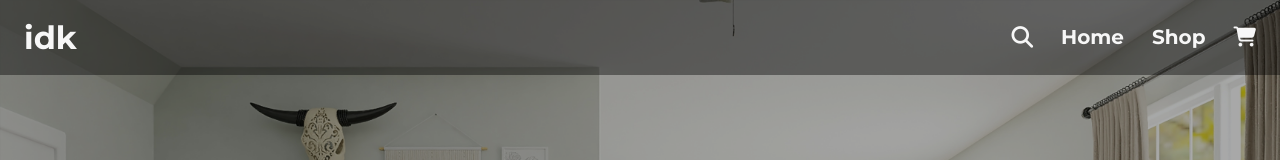
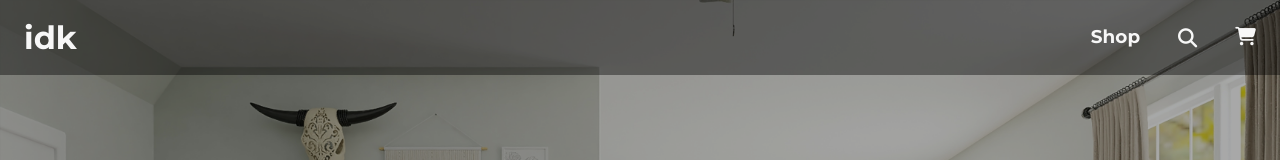
Before and after one commit to Sharkri/shopping-cart, a React (Create React App) app: page / in a window 1280 px wide. Shown: the top 160 px of the page. Built offline with nearby package versions, Linux system fonts and the light colour scheme.

Commit message:
Remove home link since it's a bit redundant and also because nav is too crowded. also some minor styles

```diff
--- a/src/components/Nav.js
+++ b/src/components/Nav.js
@@ -5,9 +5,8 @@ import OpenSearchbar from "./OpenSearcbar";
 function Nav({ cartAmount, canShake, onSearchbarOpen }) {
   return (
     <nav>
+      <Link to="/shop">Shop</Link>
       <OpenSearchbar onSearchbarOpen={onSearchbarOpen} />
-      <Link to="/">Home</Link>
-      <Link to="/shop">Shop</Link>
       <Link
         to="/cart"
         className={`cart-link ${canShake ? "shake" : ""}`}
--- a/src/styles/Nav.css
+++ b/src/styles/Nav.css
@@ -1,10 +1,10 @@
 nav {
   display: flex;
-  gap: 28px;
+  gap: 38px;
 }
 
 nav a {
-  font-size: 1.25rem;
+  font-size: 1.15rem;
 }
 
 .cart-link {
@@ -33,7 +33,8 @@ nav a {
   background-color: transparent;
   border: none;
   color: var(--white);
-  font-size: 1.35rem;
+  font-size: 1.2rem;
+  margin-top: 3px;
 }
 
 @keyframes shake {
```
